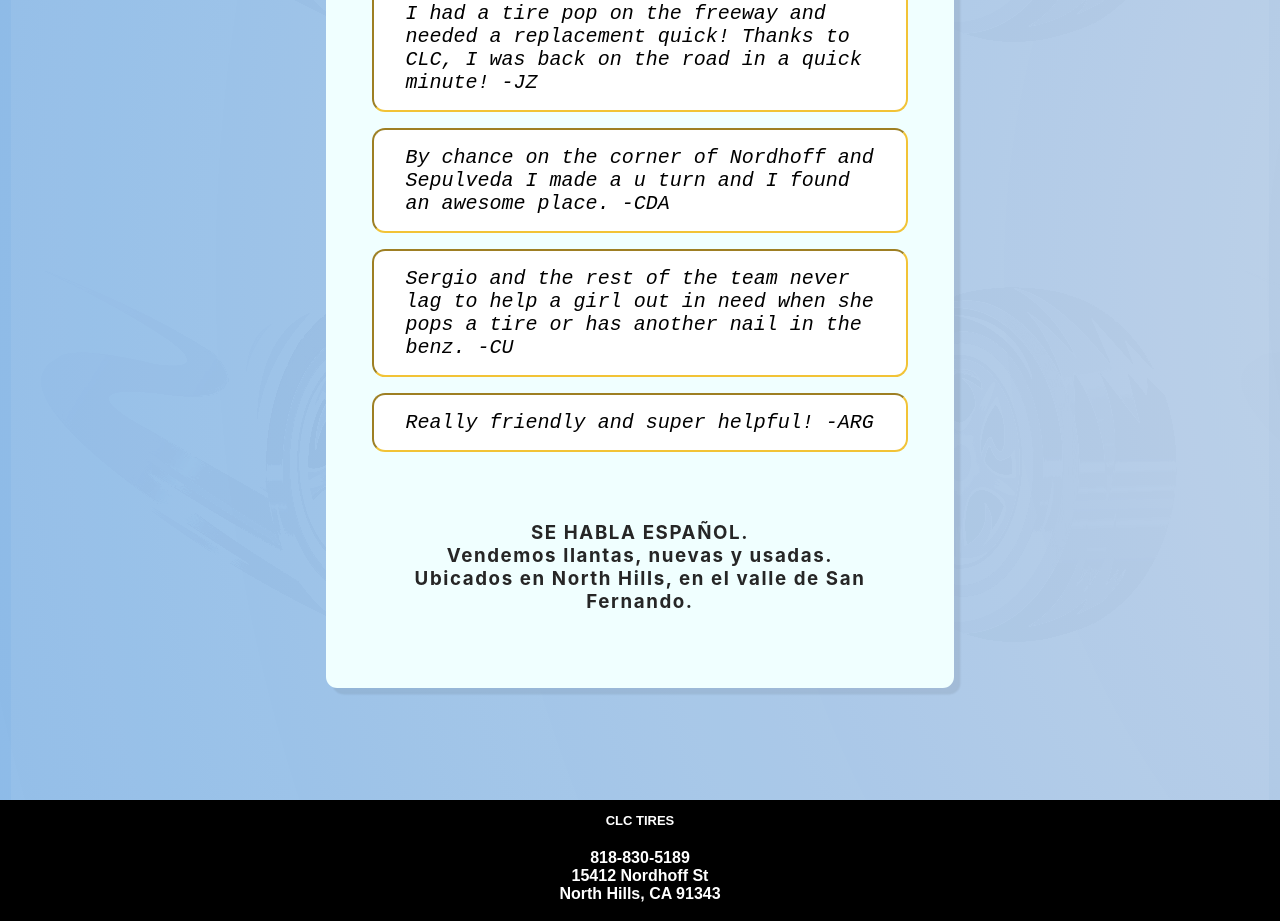
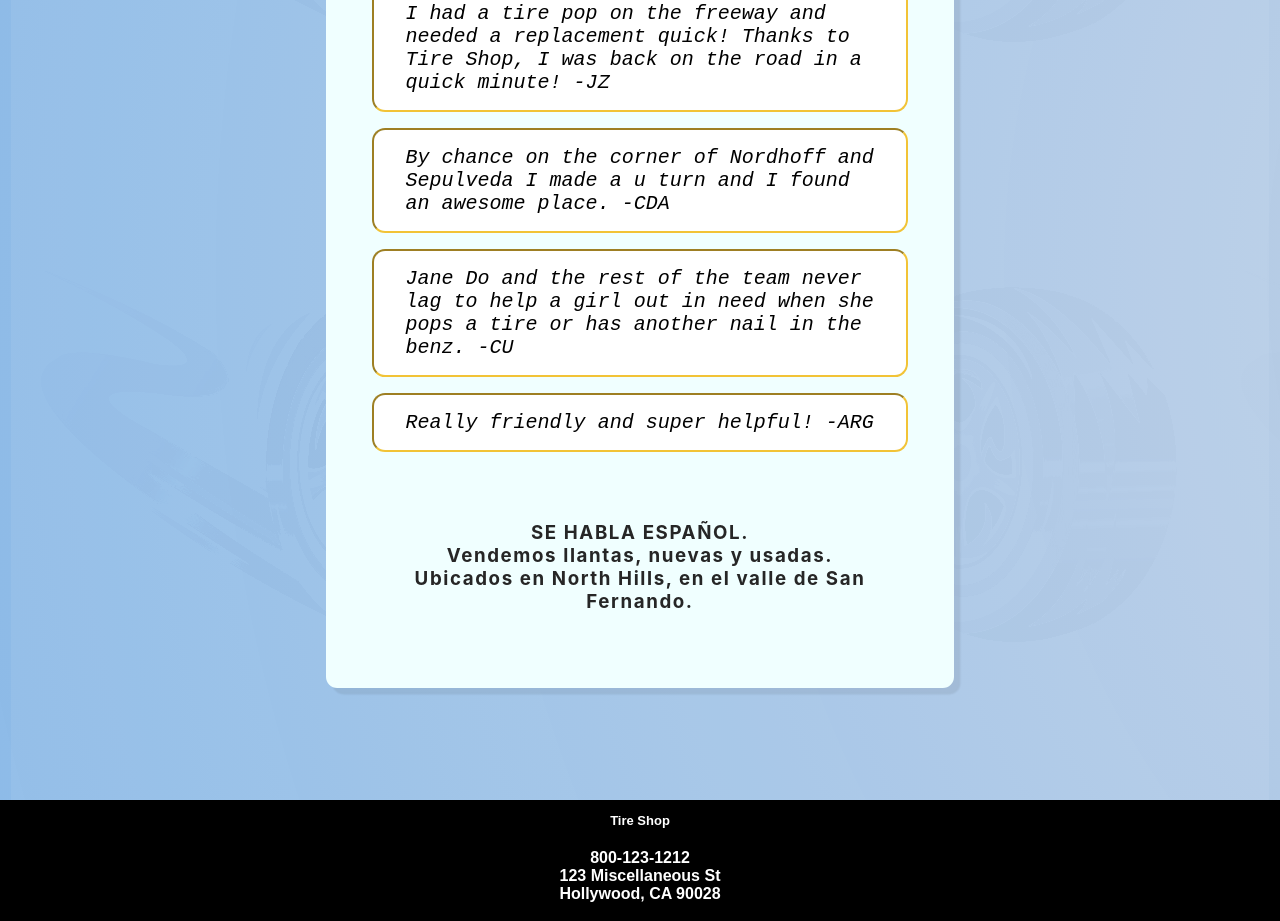
Before and after one commit to gittingcomputey/tires, a Next.js app: page / in a window 1280 px wide. Shown: the part 1848-2769 px from the top of the page. Built offline with nearby package versions, Linux system fonts and the light colour scheme; a web font is replaced by a local one.

Commit message:
Changed shop info to misc

```diff
--- a/Components/Footer.js
+++ b/Components/Footer.js
@@ -8,11 +8,11 @@ const Footer = () => {
   return (
     <div className={styles.footerContainer}>
       <div className={styles.footerBox}>
-        <h3 className={styles.footerHeadline}>CLC TIRES</h3>
+        <h3 className={styles.footerHeadline}>Tire Shop</h3>
         <h4 className={styles.footerInfo}>
-          <Link href="tel:8185218163">818-830-5189</Link> <br />
-          15412 Nordhoff St <br />
-          North Hills, CA 91343 <br /> <br />
+          <Link href="tel:8185218163">800-123-1212</Link> <br />
+          123 Miscellaneous St <br />
+          Hollywood, CA 90028 <br /> <br />
           Mon-Sat: 11am - 6pm <br />
           Sunday: 11am - 5pm
         </h4>
--- a/pages/index.js
+++ b/pages/index.js
@@ -26,8 +26,8 @@ export default function Home() {
             <div className={styles.homeHeadlineContainer}>
               <div className={styles.homeHeadlineBox}>
                 <h1 className={styles.homeHeadline}>
-                  <span className={styles.homeWheel}>CLC</span>
-                  <span className={styles.homeWord}> Tires </span>
+                  <span className={styles.homeWheel}>Tire</span>
+                  <span className={styles.homeWord}>Shop</span>
                 </h1>
               </div>
             </div>
@@ -35,13 +35,13 @@ export default function Home() {
             <div className={styles.homeTeaserContainer}>
               <div className={styles.homeTeaserFloatTextDiv}>
                 <p className={styles.homeInner}>
-                  CLC Tires has been servicing The San Fernando valley since
+                  Tire Shop has been servicing The San Fernando valley since
                   2003. We offer a wide variety of new and used tires,
                   puncture-patching, and professional alignment.
                 </p>
                 <p>
                   {" "}
-                  A family-operated business located in North Hills, CA. Our
+                  A family-operated business located in Hollywood, CA. Our
                   experienced team members are ready to help with all of your
                   tire needs. Friendly, fast, and reliable service.
                 </p>
@@ -135,16 +135,16 @@ export default function Home() {
                 <div className={styles.homeServicesContentBox}>
                   <p className={styles.homeServicesContentReview}>
                     I had a tire pop on the freeway and needed a replacement
-                    quick! Thanks to CLC, I was back on the road in a quick
-                    minute! -JZ
+                    quick! Thanks to Tire Shop, I was back on the road in a
+                    quick minute! -JZ
                   </p>
                   <p className={styles.homeServicesContentReview}>
                     By chance on the corner of Nordhoff and Sepulveda I made a u
                     turn and I found an awesome place. -CDA
                   </p>
                   <p className={styles.homeServicesContentReview}>
-                    Sergio and the rest of the team never lag to help a girl out
-                    in need when she pops a tire or has another nail in the
+                    Jane Do and the rest of the team never lag to help a girl
+                    out in need when she pops a tire or has another nail in the
                     benz. -CU
                   </p>
                   <p className={styles.homeServicesContentReview}>
```
